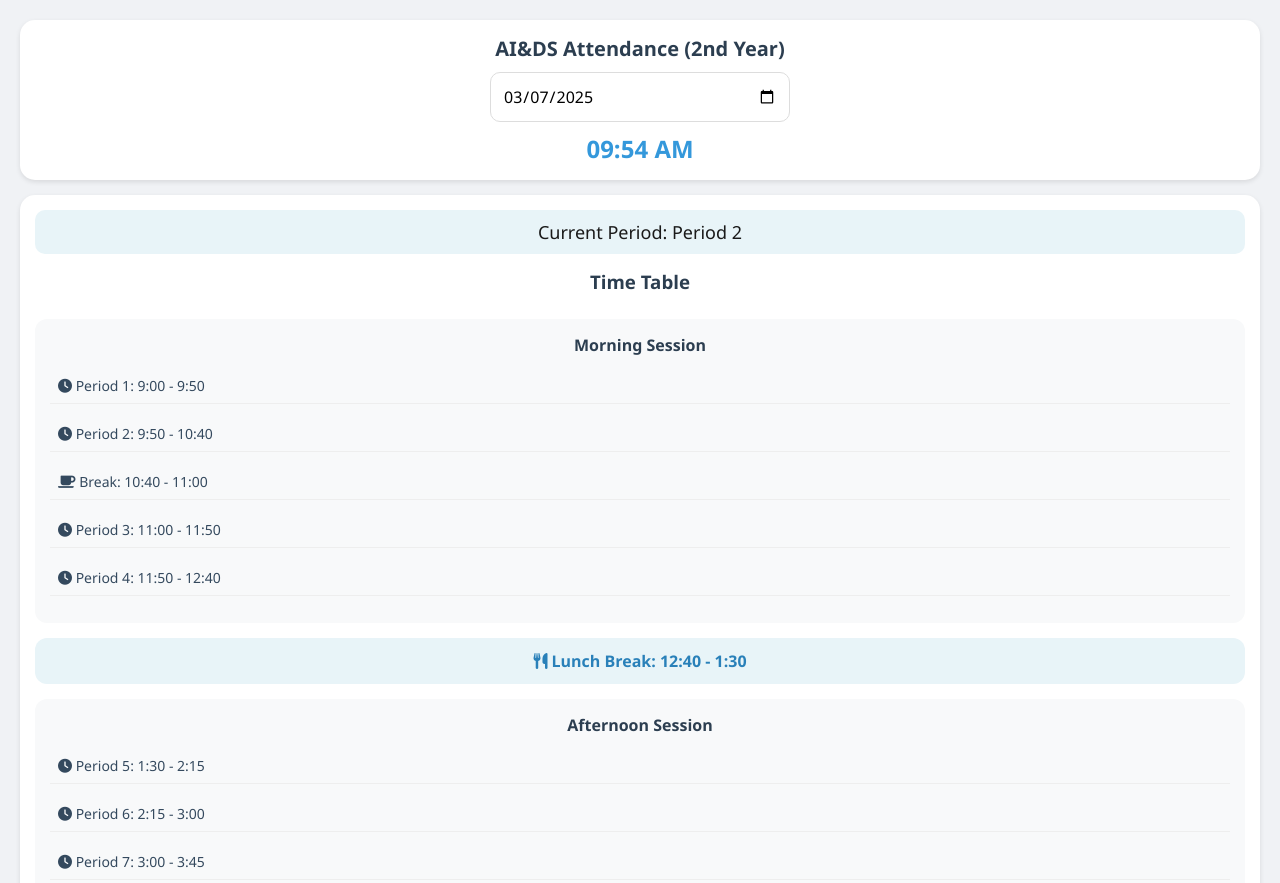
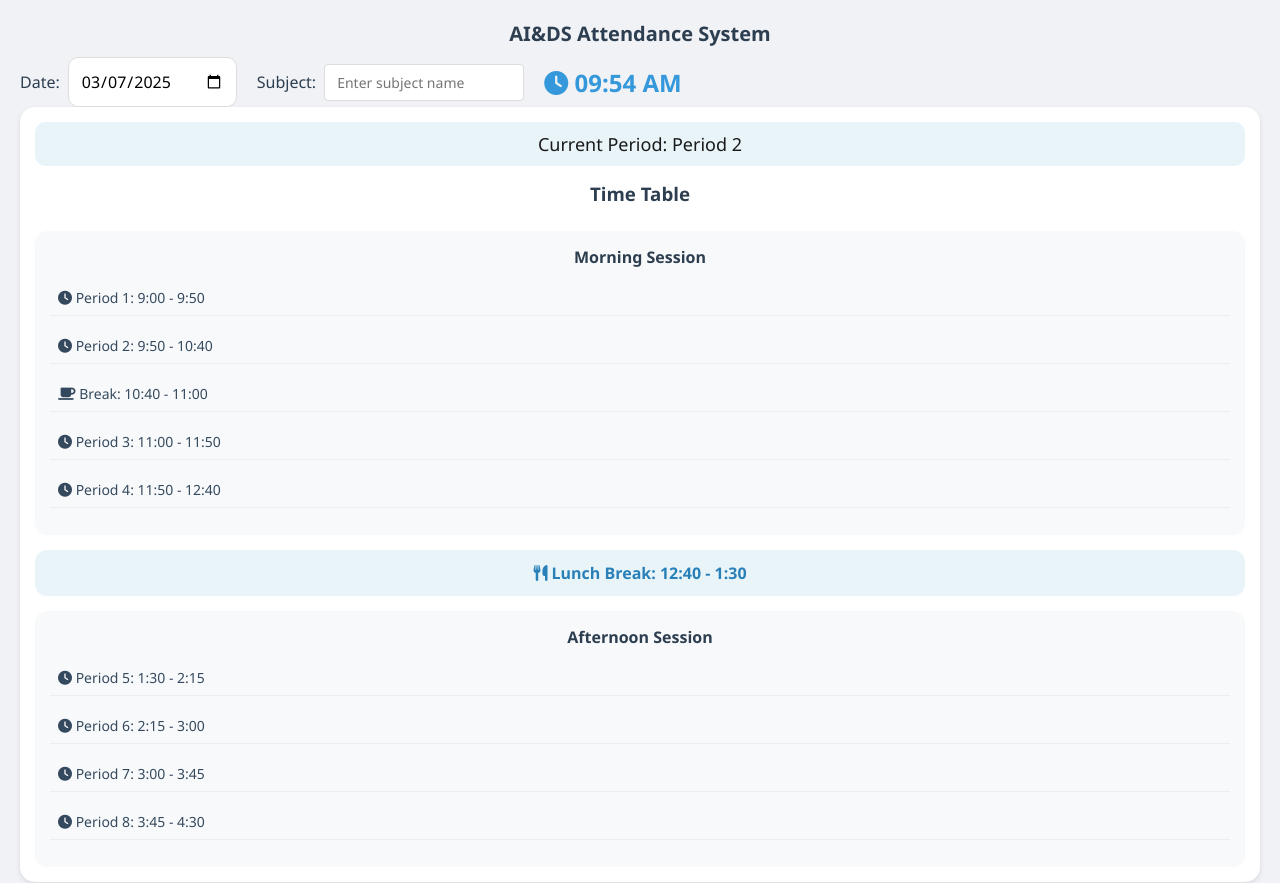
Before and after one commit to melhanweb07/attendance, a plain HTML site: page index.html in a window 1280 px wide. Shown: the top 883 px of the page. Drawn offline with Linux system fonts and the light colour scheme.

Commit message:
Update index.html

```diff
--- a/index.html
+++ b/index.html
@@ -13,13 +13,23 @@
 </head>
 <body>
     <div class="container">
-        <header>
-            <h1>AI&DS Attendance (2nd Year)</h1>
-            <div class="date-time">
-                <input type="date" id="attendance-date">
-                <div class="current-time" id="current-time"></div>
+        <div class="header">
+            <h1>AI&DS Attendance System</h1>
+            <div class="date-time-container">
+                <div class="date-input">
+                    <label for="attendance-date">Date:</label>
+                    <input type="date" id="attendance-date" required>
+                </div>
+                <div class="subject-input">
+                    <label for="subject-name">Subject:</label>
+                    <input type="text" id="subject-name" placeholder="Enter subject name" required>
+                </div>
+                <div class="current-time">
+                    <i class="fas fa-clock"></i>
+                    <span id="current-time">--:--</span>
+                </div>
             </div>
-        </header>
+        </div>
 
         <div class="period-info">
             <div class="current-period">
@@ -64,5 +74,6 @@
         </div>
     </div>
     <script src="attendance.js"></script>
+    <href></href>
 </body>
 </html>
```
